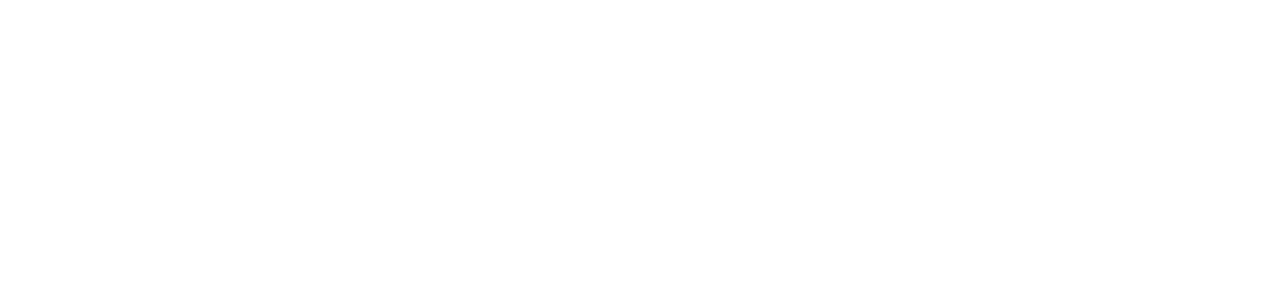
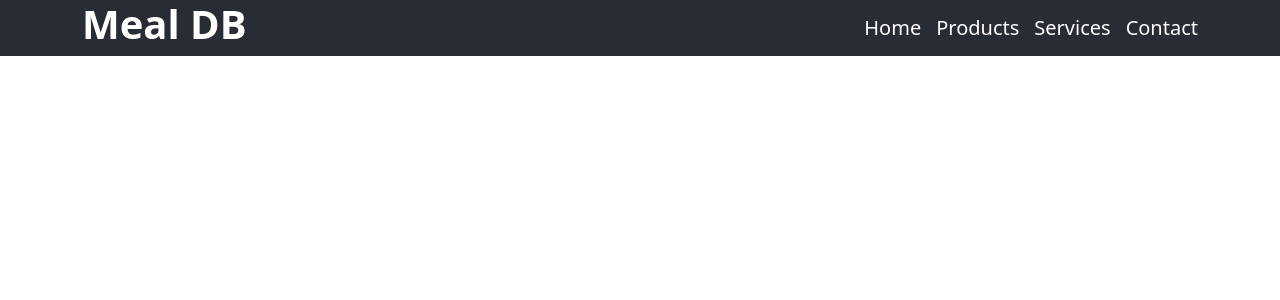
Before and after one commit to masuddrak/React-Meal-DB, a React (Create React App) app: page / in a window 1280 px wide. Shown: the top 300 px of the page. Built offline with nearby package versions, Linux system fonts and the light colour scheme.

Commit message:
header complet

```diff
--- a/package.json
+++ b/package.json
@@ -6,7 +6,9 @@
     "@testing-library/jest-dom": "^5.16.2",
     "@testing-library/react": "^12.1.4",
     "@testing-library/user-event": "^13.5.0",
+    "bootstrap": "^5.1.3",
     "react": "^17.0.2",
+    "react-bootstrap": "^2.2.1",
     "react-dom": "^17.0.2",
     "react-scripts": "5.0.0",
     "web-vitals": "^2.1.4"
--- a/src/App.css
+++ b/src/App.css
@@ -36,3 +36,6 @@
     transform: rotate(360deg);
   }
 }
+.main-containere{
+  background-color: #282c34;
+}
--- a/src/App.js
+++ b/src/App.js
@@ -1,10 +1,13 @@
 import logo from './logo.svg';
 import './App.css';
-
+import Header from './components/Header/Header';
+import 'bootstrap/dist/css/bootstrap.min.css';
 function App() {
   return (
-    <div className="App">
-
+    <div className='main-containere'>
+      <div className='container'>
+      <Header></Header>
+    </div>
     </div>
   );
 }
--- /dev/null
+++ b/src/components/Header/Header.css
@@ -0,0 +1,16 @@
+.header{
+    color: #fff;
+    display: flex;
+    justify-content: space-between;
+    align-items: center;
+}
+.header h1{
+
+    font-weight: bold;
+}
+.header a{
+    text-decoration: none;
+    color: #fff;
+    font-size: 20px;
+    margin-left: 15px;
+}
--- /dev/null
+++ b/src/components/Header/Header.js
@@ -0,0 +1,17 @@
+import React from 'react';
+import "./Header.css"
+const Header = () => {
+    return (
+        <div className='header'>
+            <h1>Meal DB</h1>
+            <div>
+                <a href="">Home</a>
+                <a href="">Products</a>
+                <a href="">Services</a>
+                <a href="">Contact</a>
+            </div>
+        </div>
+    );
+};
+
+export default Header;
```
Also changed, not shown: src/components/Products/Product.css (added), src/components/Products/Products.js (added), 1 other file (tests, documents, lock files or other folders).
